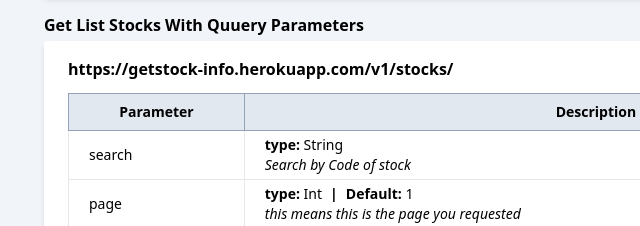
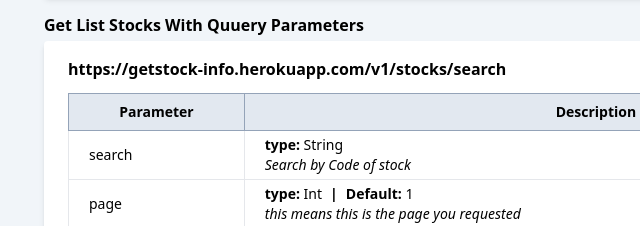
Before and after one commit to Sekhudinpbg3/getstock-express-api, a website: page index.html in a window 1280 px wide. Shown: the part 255-481 px from the top of the page, 132-772 px from the left. Drawn offline with nearby package versions, Linux system fonts and the light colour scheme.

Commit message:
Memperbaiki link

```diff
--- a/index.html
+++ b/index.html
@@ -44,7 +44,7 @@
 							<h1 class="text-sm font-semibold md:font-bold lg:text-base py-1">Get List Stocks With Quuery Parameters</h1>
 							<div class="w-full bg-white py-4 px-6 rounded shadow-md">
 								<div>
-									<a href="https://getstock-info.herokuapp.com/v1/stocks/" class="hover:underline hover:underline-offset-2 font-semibold">https://getstock-info.herokuapp.com/v1/stocks/</a>
+									<a href="https://getstock-info.herokuapp.com/v1/stocks/search" class="hover:underline hover:underline-offset-2 font-semibold">https://getstock-info.herokuapp.com/v1/stocks/search</a>
 									<div class="mt-3">
 										<table class="w-full">
 											<tr class="text-center">
```
